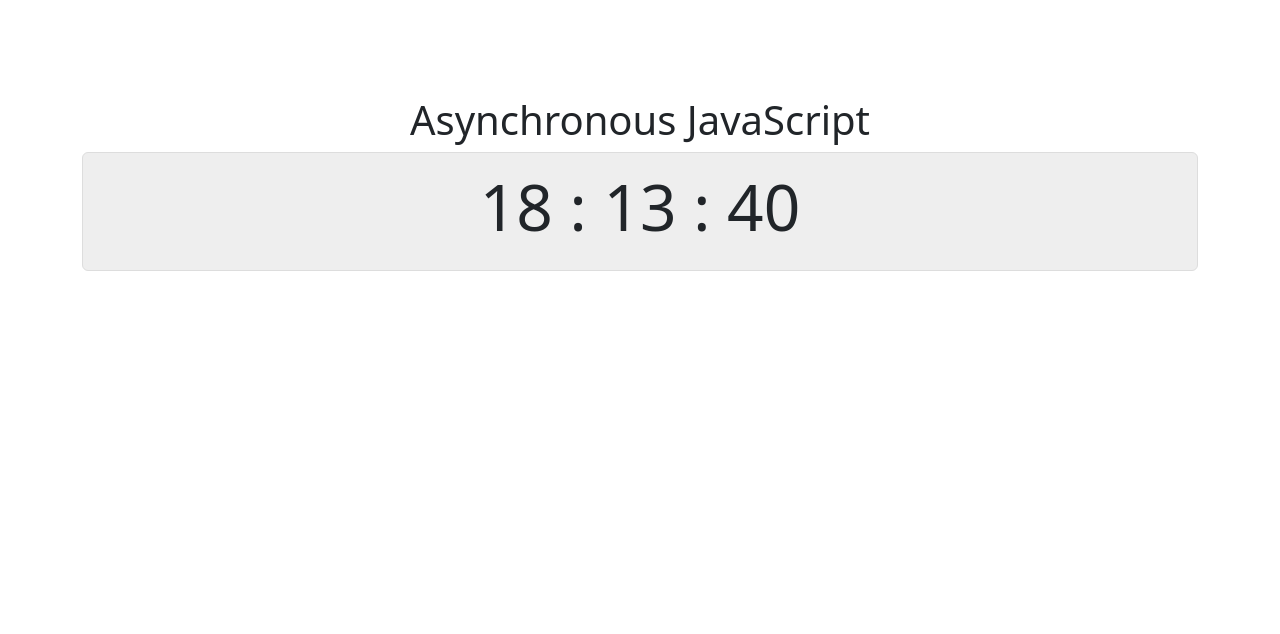
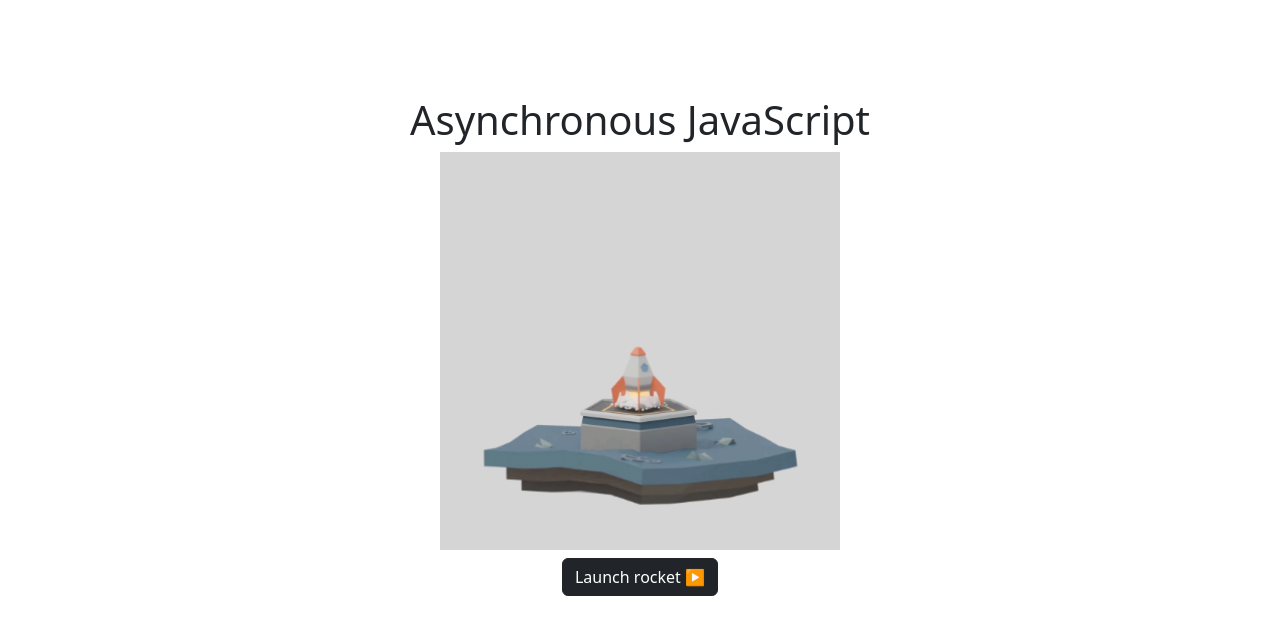
Before and after one commit to FullStackWebDev5/FRONTEND-2, a plain HTML site: page JavaScript/AsyncJS.html in a window 1280 px wide. Drawn offline with nearby package versions, Linux system fonts and the light colour scheme.

Commit message:
Asynchronous JavaScript: Introduction, Timer methods

```diff
--- a/JavaScript/AsyncJS.html
+++ b/JavaScript/AsyncJS.html
@@ -34,17 +34,17 @@
     <!-- <button type="button" class="btn btn-dark" onclick="login()" id="login-btn">Login</button>
     <p class="lead" id="welcome-msg">Welcome, Srinivas!</p> -->
 
-    <!-- <img src="assets/rocket.png" width="400" id="rocket-img">
+    <img src="assets/rocket.png" width="400" id="rocket-img">
     <h6 class="display-6" id="counter-display"></h6>
-    <button type="button" class="btn btn-dark" id="launch-btn" onclick="launchRocket()">Launch rocket ▶️</button> -->
+    <button type="button" class="btn btn-dark" id="launch-btn" onclick="launchRocket()">Launch rocket ▶️</button>
 
-    <div style="background-color: #eee; padding: 1em 2em; border: 1px solid #ddd; border-radius: 6px;">
+    <!-- <div style="background-color: #eee; padding: 1em 2em; border: 1px solid #ddd; border-radius: 6px;">
       <h3 class="display-3">
         <span id="hour">23</span>&nbsp;:
         <span id="min">31</span>&nbsp;:
         <span id="sec">19</span>
       </h3>
-    </div>
+    </div> -->
   </div>
   <script>
     /*
@@ -155,31 +155,31 @@
     //   console.log('We are learning Async JS today!')
     // }, 2000)
 
-    // function launchRocket() {
-    //   document.getElementById('launch-btn').style.display = 'none'
+    function launchRocket() {
+      document.getElementById('launch-btn').style.display = 'none'
 
-    //   let counter = 10
-    //   let timerId = setInterval(() => {
-    //     if(counter == 0) {
-    //       clearInterval(timerId)
-    //       document.getElementById('counter-display').innerText = 'Rocket launched 🚀'
-    //       document.getElementById('rocket-img').src = 'https://mir-s3-cdn-cf.behance.net/project_modules/hd/e59b07112562445.6017104965538.gif'
-    //       return
-    //     }
-    //     document.getElementById('counter-display').innerText= `Launching ... ${counter--}`
-    //   }, 1000)
-    // }
+      let counter = 10
+      let timerId = setInterval(() => {
+        if(counter == 0) {
+          clearInterval(timerId)
+          document.getElementById('counter-display').innerText = 'Rocket launched 🚀'
+          document.getElementById('rocket-img').src = 'https://mir-s3-cdn-cf.behance.net/project_modules/hd/e59b07112562445.6017104965538.gif'
+          return
+        }
+        document.getElementById('counter-display').innerText= `Launching ... ${counter--}`
+      }, 1000)
+    }
 
-    setInterval(() => {
-      const now = new Date()
-      const hour = now.getHours()
-      const min = now.getMinutes()
-      const sec = now.getSeconds()
+    // setInterval(() => {
+    //   const now = new Date()
+    //   const hour = now.getHours()
+    //   const min = now.getMinutes()
+    //   const sec = now.getSeconds()
 
-      document.getElementById('hour').innerText = hour.toString().padStart(2, '0')
-      document.getElementById('min').innerText = min.toString().padStart(2, '0')
-      document.getElementById('sec').innerText = sec.toString().padStart(2, '0')
-    }, 1000)
+    //   document.getElementById('hour').innerText = hour.toString().padStart(2, '0')
+    //   document.getElementById('min').innerText = min.toString().padStart(2, '0')
+    //   document.getElementById('sec').innerText = sec.toString().padStart(2, '0')
+    // }, 1000)
 
   </script>
   <script src="https://cdn.jsdelivr.net/npm/@popperjs/core@2.11.8/dist/umd/popper.min.js" integrity="sha384-I7E8VVD/ismYTF4hNIPjVp/Zjvgyol6VFvRkX/vR+Vc4jQkC+hVqc2pM8ODewa9r" crossorigin="anonymous"></script>
```
